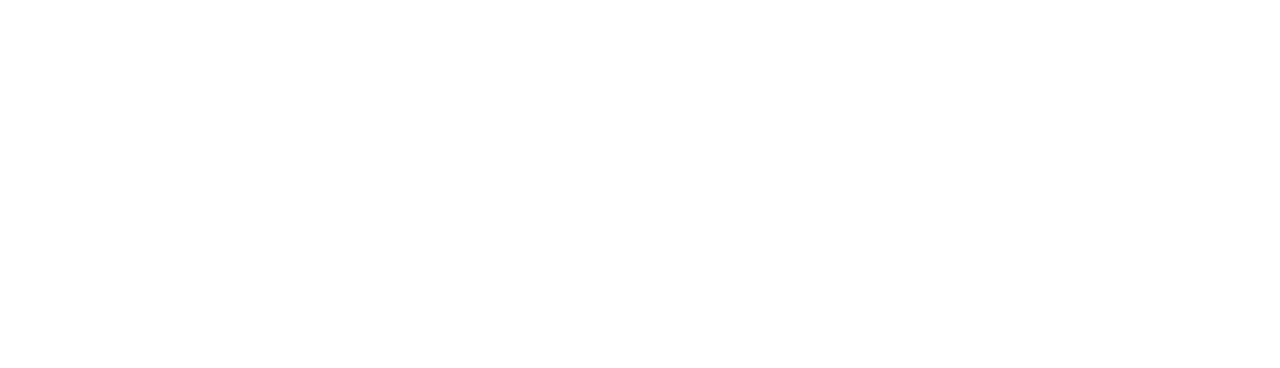
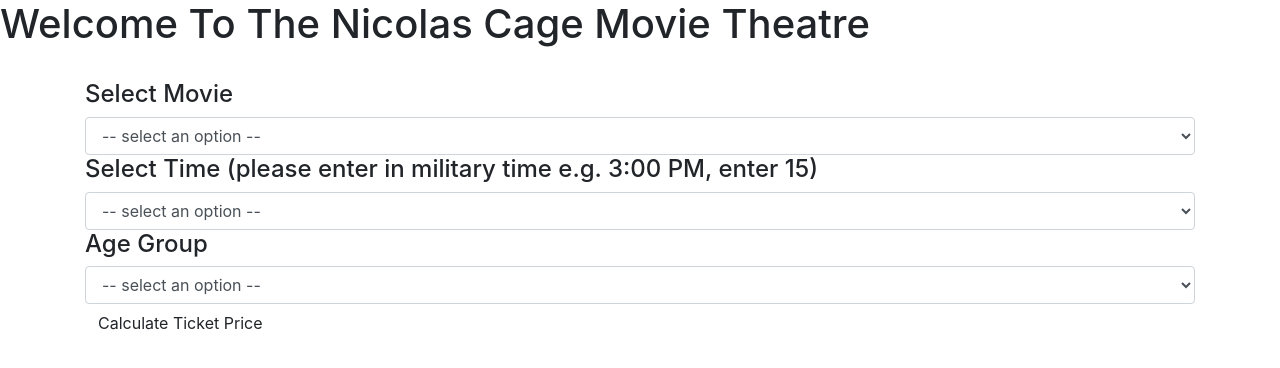
Before and after one commit to colchapm/nic-cage-movie-theater, a plain HTML site: page index.html in a window 1280 px wide. Drawn offline with Linux system fonts and the light colour scheme.

Commit message:
add user input form

```diff
--- a/index.html
+++ b/index.html
@@ -1,12 +1,49 @@
 <!DOCTYPE html>
 <html lang="en-US">
+
 <head>
-	<link href="css/bootstrap.css" rel="stylesheet" type="text/css">
-	<link href="css/styles.css" rel="stylesheet" type="text/css">
-	<script src="js/jquery-3.5.1.js"></script>
-	<script src="js/scripts.js"></script>
+  <link href="css/bootstrap.css" rel="stylesheet" type="text/css">
+  <link href="css/styles.css" rel="stylesheet" type="text/css">
+  <script src="js/jquery-3.5.1.js"></script>
+  <script src="js/scripts.js"></script>
+  <title>The Nicolas Cage Movie Theater</title>
 </head>
+
 <body>
+	<h1>Welcome To The Nicolas Cage Movie Theatre</h1>
+  <br>
+  <div class="container">
+    <form id="ticketForm">
+			<h4>Select Movie</h4>
+			<select class="form-control" id="movie-name">
+				<option disables selected value> -- select an option --</option>
+				<option>Con Air</option>
+				<option>Face/Off</option>
+				<option>Gone in 60 Seconds</option>
+				<option>National Treasure</option>
+				<option>The Rock</option>
+			</select>
+      <h4>Select Time (please enter in military time e.g. 3:00 PM, enter 15)</h4>
+      <select class="form-control" id="movie-time">
+				<option disables selected value> -- select an option --</option>
+        <option>11</option>
+        <option>15</option>
+        <option>19</option>
+      </select>
+      <h4>Age Group</h4>
+      <select class="form-control" id="age-group">
+				<option disables selected value> -- select an option --</option>
+        <option>Child (ages 15 & Under)</option>
+        <option>Adult (ages 16-61)</option>
+        <option>Senior (ages 61 & Over)</option>
+      </select>
+      <button type="submit" class="btn">Calculate Ticket Price</button>
+    </form>
+  </div>
+
+
+
 
 </body>
+
 </html>
```
Also changed, not shown: 1 other file.
